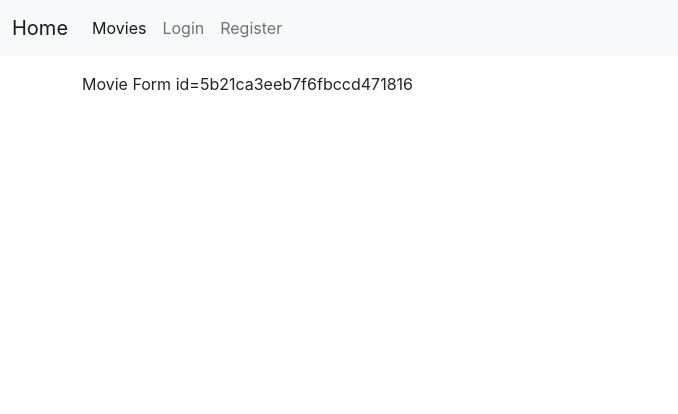
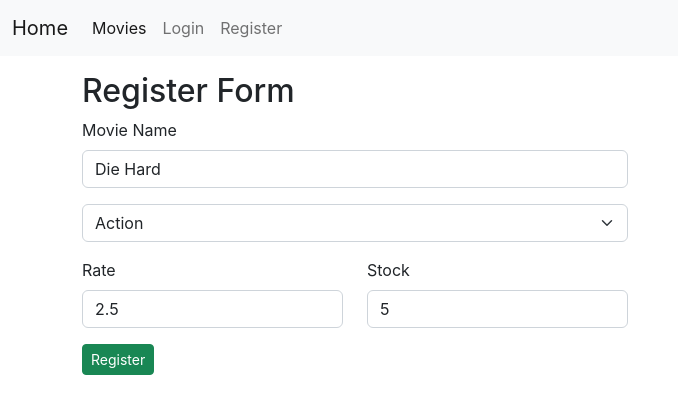
Before and after one commit to harikrishnan-annappilly/movies-frontend-react, a React (Create React App) app: page /movies/5b21ca3eeb7f6fbccd471816 in a window 1280 px wide. Shown: the top 414 px of the page, without its empty margins (0-678 px from the left). Built offline with nearby package versions, Linux system fonts and the light colour scheme.

Commit message:
movie form has been implemented

```diff
--- a/src/components/MovieForm.jsx
+++ b/src/components/MovieForm.jsx
@@ -1,9 +1,166 @@
-import React from "react";
+import Joi from "joi";
+import React, { useEffect } from "react";
 import { useParams } from "react-router-dom";
+import useForms from "./common/hooks/useForm";
+import { useNavigate } from "react-router-dom";
+
+import { getMovie } from "../services/fakeMovieService";
+import { getGenres } from "../services/fakeGenreService";
+import Input from "./common/Input";
 
 function MovieForm(props) {
     const params = useParams();
-    return <div>Movie Form id={params.id}</div>;
+    const movieId = params.id;
+
+    const schema = {
+        _id: Joi.string().required().label("_id"),
+        movieTitle: Joi.string().required().min(3).label("Movie Name"),
+        genreId: Joi.string().required().label("Genre ID"),
+        rate: Joi.number().label("Rate"),
+        stock: Joi.number().integer().label("Stock"),
+    };
+
+    const navigate = useNavigate();
+    const movie = populateMovie(movieId);
+
+    const genres = getGenres().map((genre) => ({
+        value: genre._id,
+        label: genre.name,
+    }));
+
+    function populateMovie(movieId) {
+        if (movieId === "new")
+            return {
+                _id: movieId,
+                movieTitle: "",
+                genreId: "",
+                rate: "",
+                stock: "",
+            };
+        const movieInDb = getMovie(movieId);
+        if (movieInDb) {
+            return {
+                _id: movieInDb._id,
+                movieTitle: movieInDb.title,
+                genreId: movieInDb.genre._id,
+                rate: movieInDb.dailyRentalRate,
+                stock: movieInDb.numberInStock,
+            };
+        }
+        return false;
+    }
+
+    useEffect(() => {
+        console.log("useeffect ran", movie);
+        if (!movie) navigate("/movies", { replace: true });
+    }, [movie]);
+
+    const [formData, handleChange, checkErrors, isFormValid] = useForms(
+        movie,
+        schema
+    );
+
+    function handleFormSubmit(form) {
+        form.preventDefault();
+        if (!checkErrors()) return;
+        console.log(formData);
+        console.log("movie form submited");
+    }
+
+    return (
+        <div>
+            <div className="row">
+                <div className="col">
+                    <h2>Register Form</h2>
+                </div>
+            </div>
+            <div className="row">
+                <div className="col-6">
+                    <form autoComplete="off" onSubmit={handleFormSubmit}>
+                        <div className="mb-3">
+                            <Input
+                                name={"movieTitle"}
+                                label={"Movie Name"}
+                                type="text"
+                                onChange={handleChange}
+                                error={
+                                    formData.errors.movieTitle
+                                        ? formData.errors.movieTitle
+                                        : null
+                                }
+                                value={formData.inputs.movieTitle}
+                            />
+                        </div>
+                        <div className="mb-3">
+                            <select
+                                className="form-select"
+                                aria-label="Default select example"
+                                value={formData.inputs.genreId}
+                                onChange={handleChange}
+                                name="genreId"
+                            >
+                                <option value={""}>
+                                    Open this select menu
+                                </option>
+                                {genres.map((genre) => (
+                                    <option
+                                        key={genre.value}
+                                        value={genre.value}
+                                    >
+                                        {genre.label}
+                                    </option>
+                                ))}
+                            </select>
+                            {formData.errors.genreId && (
+                                <div className="alert alert-danger">
+                                    {formData.errors.genreId}
+                                </div>
+                            )}
+                        </div>
+                        <div className="row">
+                            <div className="col mb-3">
+                                <Input
+                                    name={"rate"}
+                                    label={"Rate"}
+                                    type="text"
+                                    onChange={handleChange}
+                                    error={
+                                        formData.errors.rate
+                                            ? formData.errors.rate
+                                            : null
+                                    }
+                                    value={formData.inputs.rate}
+                                />
+                            </div>
+                            <div className="col mb-3">
+                                <Input
+                                    name={"stock"}
+                                    label={"Stock"}
+                                    type="text"
+                                    onChange={handleChange}
+                                    error={
+                                        formData.errors.stock
+                                            ? formData.errors.stock
+                                            : null
+                                    }
+                                    value={formData.inputs.stock}
+                                />
+                            </div>
+                        </div>
+                        <button
+                            className={
+                                "btn btn-sm" +
+                                (isFormValid() ? " btn-danger" : " btn-success")
+                            }
+                            disabled={isFormValid()}
+                        >
+                            Register
+                        </button>
+                    </form>
+                </div>
+            </div>
+        </div>
+    );
 }
 
 export default MovieForm;
--- a/src/components/Movies.jsx
+++ b/src/components/Movies.jsx
@@ -7,7 +7,7 @@ import _ from "lodash";
 import ListGroup from "./common/ListGroup";
 import TableHeader from "./common/TableHeader";
 import TableBody from "./common/TableBody";
-import { NavLink } from "react-router-dom";
+import { NavLink, Link } from "react-router-dom";
 
 function Movies(props) {
     const defaultGenre = { _id: "", name: "All" };
@@ -150,13 +150,25 @@ function Movies(props) {
                 </div>
                 <div>
                     <div className="mb-3">
+                        <div className="row">
+                            <div className="col">
                                 <input
                                     type="text"
-                            className="form-control w-50"
+                                    className="form-control"
                                     placeholder="Search..."
                                     onChange={handleSearch}
                                     onFocus={handleSearch}
                                 />
+                            </div>
+                            <div className="col-3">
+                                <Link
+                                    className="btn btn-primary btn-sm"
+                                    to={"/movies/new"}
+                                >
+                                    Add Movie
+                                </Link>
+                            </div>
+                        </div>
                     </div>
                 </div>
                 <table className="table table-hover">
```
Lines whose indentation alone changed are shown as unchanged.
